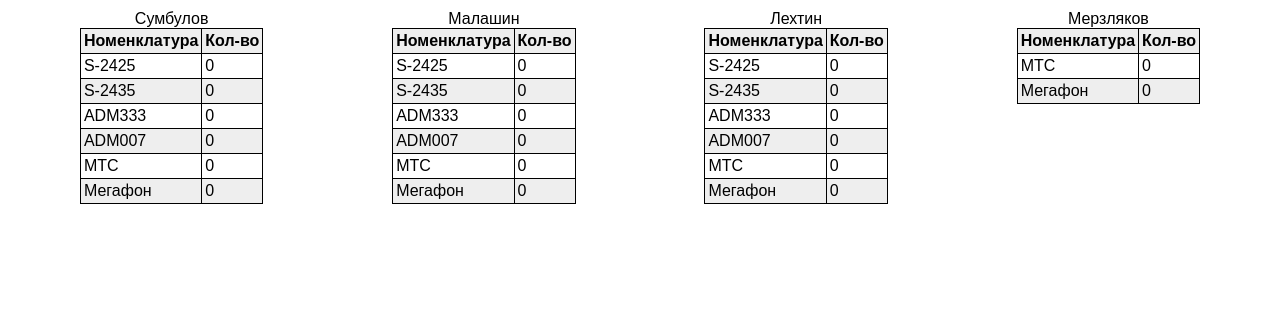
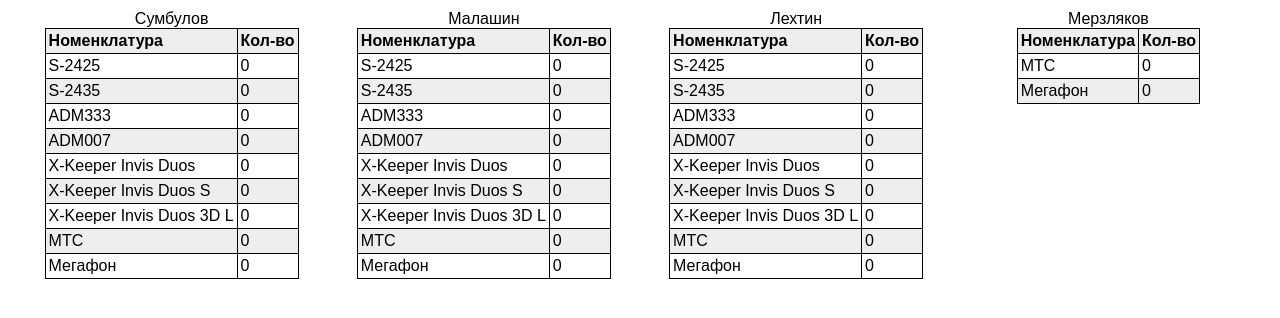
Before and after one commit to Dru247/first_project, a Django app: page /reserve/ in a window 1280 px wide. Shown: the part 57-375 px from the top of the page. Run offline with Django 3.2, Linux system fonts and the light colour scheme; the visitor is signed in with stand-in values (Sample User, id 1); data that the repository does not hold is empty.

Commit message:
add_x-keeper_copyall

```diff
--- a/general/general_app/templates/general_app/reserve.html
+++ b/general/general_app/templates/general_app/reserve.html
@@ -24,7 +24,19 @@
       <td>ADM007</td>
       <td>{{ symb_007 }}</td>
     </tr>
-      <tr>
+    <tr>
+      <td>X-Keeper Invis Duos</td>
+      <td>{{ symb_invis_duos }}</td>
+    </tr>
+    <tr>
+      <td>X-Keeper Invis Duos S</td>
+      <td>{{ symb_invis_duos_s }}</td>
+    </tr>
+    <tr>
+      <td>X-Keeper Invis Duos 3D L</td>
+      <td>{{ symb_invis_duos_3d_l }}</td>
+    </tr>
+    <tr>
       <td>МТС</td>
       <td>{{ symb_mts }}</td>
     </tr>
@@ -55,7 +67,19 @@
       <td>ADM007</td>
       <td>{{ malash_007 }}</td>
     </tr>
-      <tr>
+    <tr>
+      <td>X-Keeper Invis Duos</td>
+      <td>{{ malash_invis_duos }}</td>
+    </tr>
+    <tr>
+      <td>X-Keeper Invis Duos S</td>
+      <td>{{ malash_invis_duos_s }}</td>
+    </tr>
+    <tr>
+      <td>X-Keeper Invis Duos 3D L</td>
+      <td>{{ malash_invis_duos_3d_l }}</td>
+    </tr>
+     <tr>
       <td>МТС</td>
       <td>{{ malash_mts }}</td>
     </tr>
@@ -87,6 +111,18 @@
       <td>{{ leht_007 }}</td>
     </tr>
     <tr>
+      <td>X-Keeper Invis Duos</td>
+      <td>{{ leht_invis_duos }}</td>
+    </tr>
+    <tr>
+      <td>X-Keeper Invis Duos S</td>
+      <td>{{ leht_invis_duos_s }}</td>
+    </tr>
+    <tr>
+      <td>X-Keeper Invis Duos 3D L</td>
+      <td>{{ leht_invis_duos_3d_l }}</td>
+    </tr>
+    <tr>
       <td>МТС</td>
       <td>{{ leht_mts }}</td>
     </tr>
--- a/general/general_app/views.py
+++ b/general/general_app/views.py
@@ -137,6 +137,9 @@
     symb_2435 = HumanTerminalPresence.objects.filter(terminal__model__model='Smart S-2435').filter(human__id='151').count()
     symb_333 = HumanTerminalPresence.objects.filter(terminal__model__model='ADM333').filter(human__id='151').count()
     symb_007 = HumanTerminalPresence.objects.filter(terminal__model__model='ADM007 BLE в прикуриватель').filter(human__id='151').count()
+    symb_invis_duos = HumanTerminalPresence.objects.filter(terminal__model__model='Invis Duos').filter(human__id='151').count()
+    symb_invis_duos_s = HumanTerminalPresence.objects.filter(terminal__model__model='Invis Duos S').filter(human__id='151').count()
+    symb_invis_duos_3d_l = HumanTerminalPresence.objects.filter(terminal__model__model='Invis Duos 3D L').filter(human__id='151').count()
     symb_mts = HumanSimPresence.objects.filter(simcard__operator__name='МТС').filter(human__id='151').count()
     symb_mega = HumanSimPresence.objects.filter(simcard__operator__name='Мегафон').filter(human__id='151').count()
 
@@ -144,6 +147,9 @@
     malash_2435 = HumanTerminalPresence.objects.filter(terminal__model__model='Smart S-2435').filter(human__id='154').count()
     malash_333 = HumanTerminalPresence.objects.filter(terminal__model__model='ADM333').filter(human__id='154').count()
     malash_007 = HumanTerminalPresence.objects.filter(terminal__model__model='ADM007 BLE в прикуриватель').filter(human__id='154').count()
+    malash_invis_duos = HumanTerminalPresence.objects.filter(terminal__model__model='Invis Duos').filter(human__id='154').count()
+    malash_invis_duos_s = HumanTerminalPresence.objects.filter(terminal__model__model='Invis Duos S').filter(human__id='154').count()
+    malash_invis_duos_3d_l = HumanTerminalPresence.objects.filter(terminal__model__model='Invis Duos 3D L').filter(human__id='154').count()
     malash_mts = HumanSimPresence.objects.filter(simcard__operator__name='МТС').filter(human__id='154').count()
     malash_mega = HumanSimPresence.objects.filter(simcard__operator__name='Мегафон').filter(human__id='154').count()
 
@@ -151,6 +157,9 @@
     leht_2435 = HumanTerminalPresence.objects.filter(terminal__model__model='Smart S-2435').filter(human__id='152').count()
     leht_333 = HumanTerminalPresence.objects.filter(terminal__model__model='ADM333').filter(human__id='152').count()
     leht_007 = HumanTerminalPresence.objects.filter(terminal__model__model='ADM007 BLE в прикуриватель').filter(human__id='152').count()
+    leht_invis_duos = HumanTerminalPresence.objects.filter(terminal__model__model='Invis Duos').filter(human__id='152').count()
+    leht_invis_duos_s = HumanTerminalPresence.objects.filter(terminal__model__model='Invis Duos S').filter(human__id='152').count()
+    leht_invis_duos_3d_l = HumanTerminalPresence.objects.filter(terminal__model__model='Invis Duos 3D L').filter(human__id='152').count()
     leht_mts = HumanSimPresence.objects.filter(simcard__operator__name='МТС').filter(human__id='152').count()
     leht_mega = HumanSimPresence.objects.filter(simcard__operator__name='Мегафон').filter(human__id='152').count()
 
@@ -162,18 +171,27 @@
         'symb_2435': symb_2435,
         'symb_333': symb_333,
         'symb_007': symb_007,
+        'symb_invis_duos': symb_invis_duos,
+        'symb_invis_duos_s': symb_invis_duos_s,
+        'symb_invis_duos_3d_l': symb_invis_duos_3d_l,
         'symb_mts': symb_mts,
         'symb_mega': symb_mega,
         'malash_2425': malash_2425,
         'malash_2435': malash_2435,
         'malash_333': malash_333,
         'malash_007': malash_007,
+        'malash_invis_duos': malash_invis_duos,
+        'malash_invis_duos_s': malash_invis_duos_s,
+        'malash_invis_duos_3d_l': malash_invis_duos_3d_l,
         'malash_mts': malash_mts,
         'malash_mega': malash_mega,
         'leht_2425': leht_2425,
         'leht_2435': leht_2435,
         'leht_333': leht_333,
         'leht_007': leht_007,
+        'leht_invis_duos': leht_invis_duos,
+        'leht_invis_duos_s': leht_invis_duos_s,
+        'leht_invis_duos_3d_l': leht_invis_duos_3d_l,
         'leht_mts': leht_mts,
         'leht_mega': leht_mega,
         'mersl_mts': mersl_mts,
--- a/general/static/css/style.css
+++ b/general/static/css/style.css
@@ -57,3 +57,7 @@
 .card-table {
   margin: 0 auto;
 }
+
+.copy-all {
+  user-select: all;
+}
```
Also changed, not shown: general/general_app/admin.py (+21 -1 lines), general/general_app/models.py (+8 -0 lines), general/general_app/templates/general_app/sim_delete.html (+4 -4 lines), general/general_app/migrations/0034_auto_20220922_1117.py (added).
